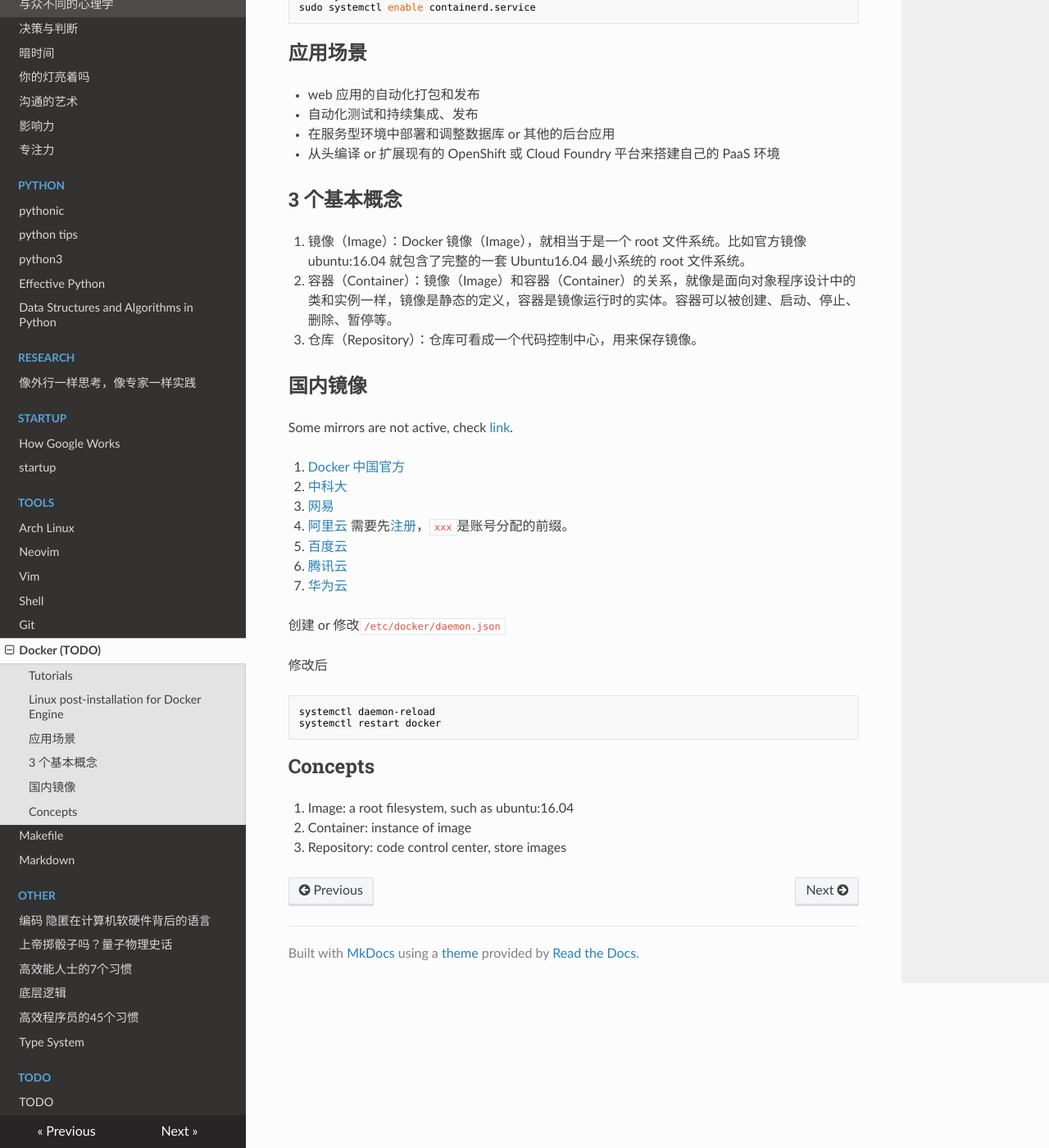
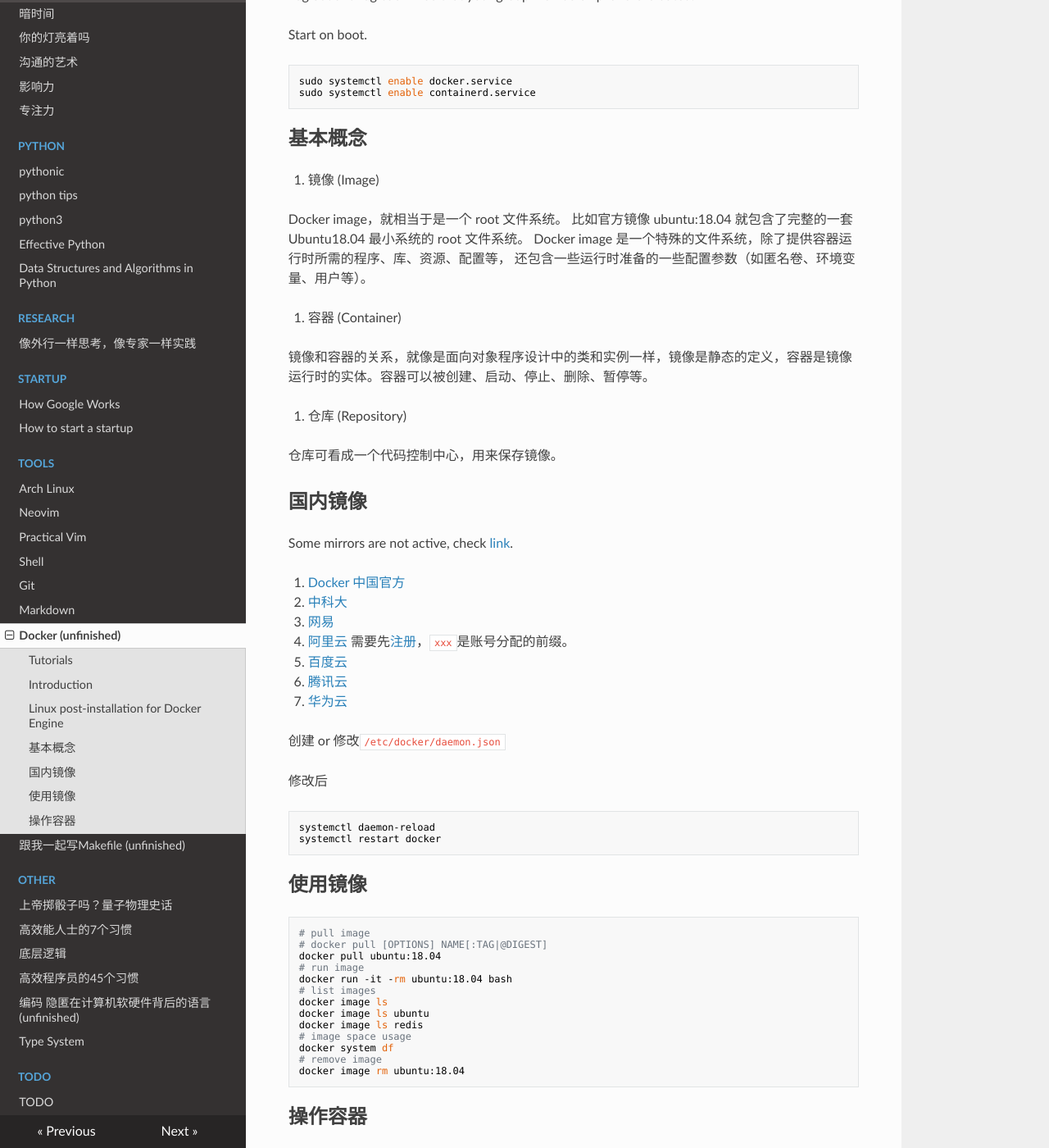
Before and after one commit to yshenfab/StudyNotes, an MkDocs documentation site: the page built from docs/tools/docker.md, in a window 1280 px wide and 1400 px high, scrolled down 947 px. Shown: the whole window at 82% size. Built offline with MkDocs 1.6.1, drawn with Linux system fonts in a browser that asks for light colours; nearby versions of some CDN libraries; some of the changed text lies outside the part shown.

````diff
--- a/docs/tools/docker.md
+++ b/docs/tools/docker.md
@@ -1,10 +1,6 @@
 # Docker
 
-Docker 是一个开源的应用容器引擎，基于 Go 语言并遵从 Apache2.0 协议开源。
-
-Docker 可以让开发者打包他们的应用以及依赖包到一个轻量级、可移植的容器中，然后发布到任何流行的 Linux 机器上，也可以实现虚拟化。
-
-容器是完全使用沙箱机制，相互之间不会有任何接口（类似 iPhone 的 app），更重要的是容器性能开销极低。
+[Git repo](https://github.com/moby/moby)
 
 ## Tutorials
 
@@ -12,6 +8,14 @@ Docker 可以让开发者打包他们的应用以及依赖包到一个轻量级
   [GitBook](https://yeasy.gitbook.io/docker_practice/)
 
 - [Official Docs](https://docs.docker.com/)
+
+## Introduction
+
+Docker 是一个开源的应用容器引擎，基于 Go 语言并遵从 Apache2.0 协议开源。
+
+Docker 可以让开发者打包他们的应用以及依赖包到一个轻量级、可移植的容器中，然后发布到任何流行的 Linux 机器上，也可以实现虚拟化。
+
+容器是完全使用沙箱机制，相互之间不会有任何接口（类似 iPhone 的 app），更重要的是容器性能开销极低。
 
 ## Linux post-installation for Docker Engine
 
@@ -38,20 +42,22 @@ sudo systemctl enable docker.service
 sudo systemctl enable containerd.service
 ```
 
-## 应用场景
+## 基本概念
 
-- web 应用的自动化打包和发布
-- 自动化测试和持续集成、发布
-- 在服务型环境中部署和调整数据库 or 其他的后台应用
-- 从头编译 or 扩展现有的 OpenShift 或 Cloud Foundry 平台来搭建自己的 PaaS 环境
+1. 镜像 (Image)
 
-## 3 个基本概念
+   Docker image，就相当于是一个 root 文件系统。
+   比如官方镜像 ubuntu:18.04 就包含了完整的一套 Ubuntu18.04 最小系统的 root 文件系统。
+   Docker image 是一个特殊的文件系统，除了提供容器运行时所需的程序、库、资源、配置等，
+   还包含一些运行时准备的一些配置参数（如匿名卷、环境变量、用户等）。
 
-1. 镜像（Image）：Docker 镜像（Image），就相当于是一个 root 文件系统。比如官方镜像 ubuntu:16.04 就包含了完整的一套 Ubuntu16.04 最小系统的 root 文件系统。
+2. 容器 (Container)
 
-2. 容器（Container）：镜像（Image）和容器（Container）的关系，就像是面向对象程序设计中的类和实例一样，镜像是静态的定义，容器是镜像运行时的实体。容器可以被创建、启动、停止、删除、暂停等。
+   镜像和容器的关系，就像是面向对象程序设计中的类和实例一样，镜像是静态的定义，容器是镜像运行时的实体。容器可以被创建、启动、停止、删除、暂停等。
 
-3. 仓库（Repository）：仓库可看成一个代码控制中心，用来保存镜像。
+3. 仓库 (Repository)
+
+   仓库可看成一个代码控制中心，用来保存镜像。
 
 ## 国内镜像
 
@@ -75,8 +81,29 @@ systemctl daemon-reload
 systemctl restart docker
 ```
 
-## Concepts
+## 使用镜像
 
-1. Image: a root filesystem, such as ubuntu:16.04
-2. Container: instance of image
-3. Repository: code control center, store images
+```sh
+# pull image
+# docker pull [OPTIONS] NAME[:TAG|@DIGEST]
+docker pull ubuntu:18.04
+# run image
+docker run -it -rm ubuntu:18.04 bash
+# list images
+docker image ls
+docker image ls ubuntu
+docker image ls redis
+# image space usage
+docker system df
+# remove image
+docker image rm ubuntu:18.04
+```
+
+## 操作容器
+
+```sh
+docker run ubuntu:18.04 /bin/echo "Hello world"
+docker run -t -i ubuntu:18.04 /bin/bash
+docker container start
+docker container stop
+```
--- a/mkdocs.yml
+++ b/mkdocs.yml
@@ -12,20 +12,20 @@ nav:
     - Introduction: "index.md"
     - Algorithm:
           - Alg blog: "algorithm/alg_blog_note.md"
-          - Algorithms (4th Edition): "algorithm/algorithms_4th_edition.md"
+          - Algorithms 4th Edition (unfinished): "algorithm/algorithms_4th_edition.md"
     - Blockchain:
-          - Blockchain: "blockchain/blockchain.md"
-    - Deep Learning:
+          - Blockchain (unfinished): "blockchain/blockchain.md"
+    - ML/DL/RL:
           - Google ML Crash Course: "deep_learning/google-machine-learning-crash-course.md"
           - Python机器学习: "deep_learning/Python机器学习.md"
-          - Dive into Deep Learning: "deep_learning/dive_into_deep_learning.md"
           - DL Notes: "deep_learning/dl_notes.md"
+          - Dive into Deep Learning (TODO): "deep_learning/dive_into_deep_learning.md"
     - Mathematics:
           - 数学之美: "mathematics/beauty_of_mathematics.md"
           - 统计学的世界: "mathematics/statistics_concepts_and_controversies.md"
     - Network:
-          - 图解网络: "network/图解网络.md"
-    - Psychology & Mind:
+          - 图解网络 (unfinished): "network/图解网络.md"
+    - Psychology:
           - 与众不同的心理学: "psychology/与众不同的心理学.md"
           - 决策与判断: "psychology/决策与判断.md"
           - 暗时间: "psychology/暗时间.md"
@@ -47,23 +47,23 @@ nav:
           - 像外行一样思考，像专家一样实践: "research/像外行一样思考，像专家一样实践.md"
     - Startup:
           - How Google Works: "startup/how_google_works.md"
-          - startup: "startup/startup.md"
+          - How to start a startup: "startup/startup.md"
     - Tools:
           - Arch Linux: "tools/arch.md"
           - Neovim: "tools/neovim.md"
-          - Vim: "tools/practical_vim.md"
+          - Practical Vim: "tools/practical_vim.md"
           - Shell: "tools/shell.md"
           - Git: "tools/git.md"
-          - Docker (TODO): "tools/docker.md"
-          - Makefile: "tools/makefile.md"
           - Markdown: "tools/markdown.md"
+          - Docker (unfinished): "tools/docker.md"
+          - 跟我一起写Makefile (unfinished): "tools/makefile.md"
           # - org-mode: "tools/org-mode.org"
     - Other:
-          - 编码 隐匿在计算机软硬件背后的语言: "other/code.md"
           - 上帝掷骰子吗？量子物理史话: "other/history_of_quantum_physics.md"
           - 高效能人士的7个习惯: "other/高效能人士的7个习惯.md"
           - 底层逻辑: "other/底层逻辑.md"
           - 高效程序员的45个习惯: "other/高效程序员的45个习惯.md"
+          - 编码 隐匿在计算机软硬件背后的语言 (unfinished): "other/code.md"
           - Type System: "other/type_system.md"
     - Todo:
           - TODO: "todo/todo.md"
````
Also changed, not shown: docs/startup/startup.md (+2 -0 lines), docs/todo/todo.md (+21 -8 lines), docs/tools/arch.md (+1 -1 lines).
